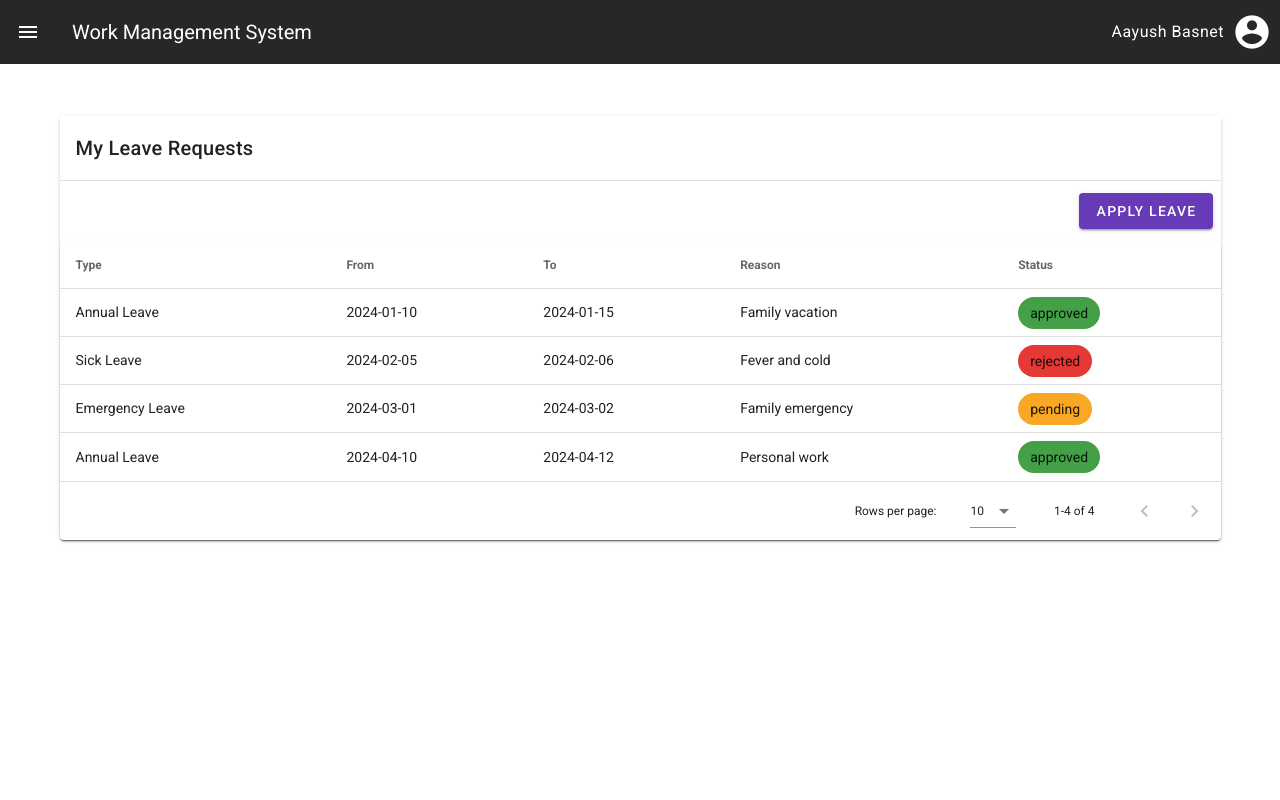
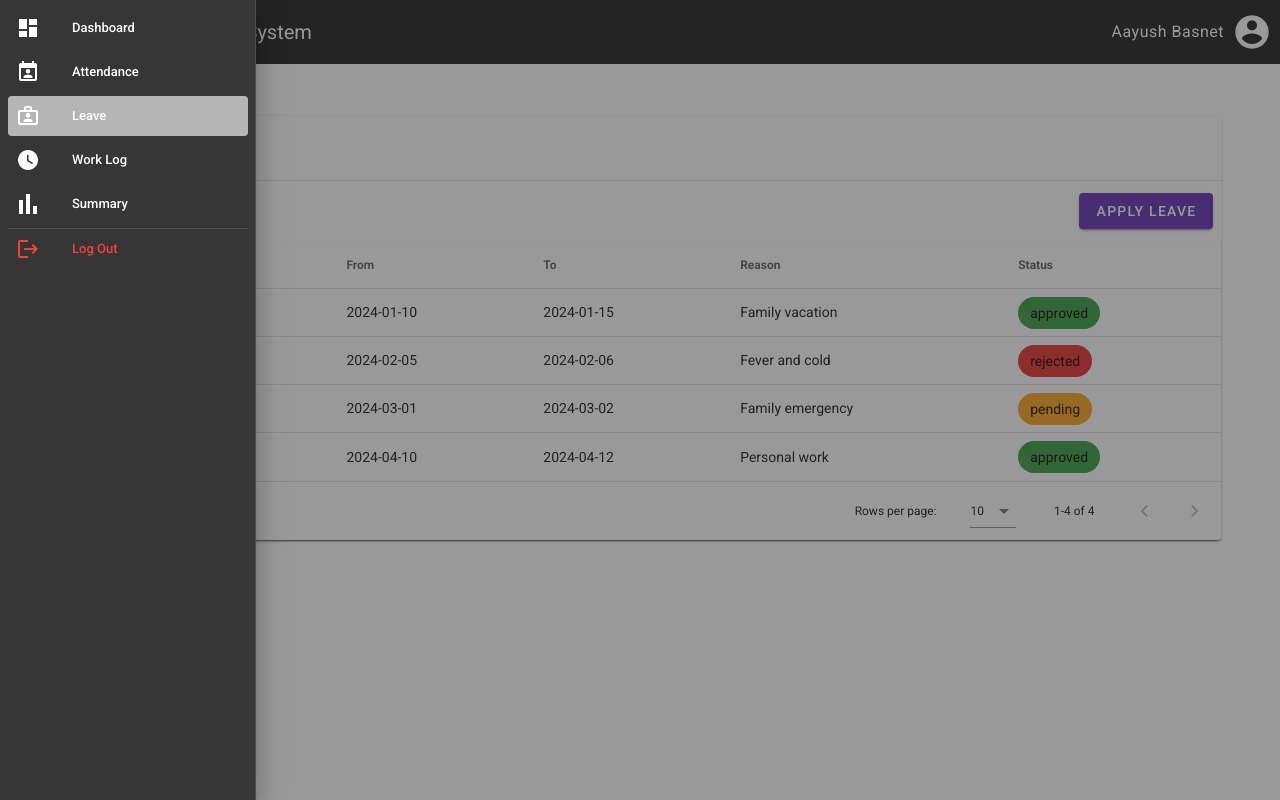
Before and after one commit to aayush11223/work_management_system, a Vue app: page /leave in a window 1280 px wide. Both pictures are taken after a click on the button 28 px from the left and 32 px from the top of the page. Built offline with nearby package versions, Linux system fonts and the light colour scheme.

Commit message:
app bar and navigation drawer has been seggregated

```diff
--- a/src/components/common/AppBar.vue
+++ b/src/components/common/AppBar.vue
@@ -1,7 +1,7 @@
 <template>
   <div>
     <v-app-bar dark flat>
-      <v-app-bar-nav-icon @click="drawer = true"></v-app-bar-nav-icon>
+      <v-app-bar-nav-icon @click="toggleNav"></v-app-bar-nav-icon>
 
       <v-toolbar-title>{{ title }}</v-toolbar-title>
 
@@ -19,6 +19,9 @@
 <script>
 export default {
   props: {
+    drawer: {
+      type: Boolean,
+    },
     title: {
       type: String,
     },
@@ -26,6 +29,11 @@ export default {
       type: String,
     },
   },
+  methods: {
+    toggleNav() {
+      this.$emit("enable", !this.drawer);
+    },
+  },
 };
 </script>
 
--- /dev/null
+++ b/src/components/common/NavigationDrawer.vue
@@ -0,0 +1,74 @@
+<template>
+  <div>
+    <v-navigation-drawer v-model="drawerValue" dark absolute temporary>
+      <v-list nav dense>
+        <v-list-item-group active-class="grey darken-1--text text--accent-4">
+          <v-list-item
+            v-for="(item, index) in menuItems"
+            :key="index"
+            :to="item.route"
+          >
+            <!-- Makes :to, item behave like router link. -->
+
+            <v-list-item-icon>
+              <v-icon>
+                {{ item.icon }}
+              </v-icon>
+            </v-list-item-icon>
+
+            <v-list-item-title>
+              {{ item.title }}
+            </v-list-item-title>
+          </v-list-item>
+
+          <v-divider></v-divider>
+
+          <!-- logout part -->
+          <v-list-item to="/login" class="red--text">
+            <v-list-item-icon>
+              <v-icon class="red--text"> mdi-logout </v-icon>
+            </v-list-item-icon>
+
+            <v-list-item-title> Log Out </v-list-item-title>
+          </v-list-item>
+        </v-list-item-group>
+      </v-list>
+    </v-navigation-drawer>
+  </div>
+</template>
+
+<script>
+export default {
+  props: {
+    drawer: {
+      type: Boolean,
+    },
+    group: {
+      type: Boolean,
+      default: null,
+    },
+    menuItems: {
+      type: Array,
+    },
+  },
+  computed: {
+    drawerValue: {
+      get() {
+        return this.drawer;
+      },
+      set(newValue) {
+        return this.$emit("toggle", newValue);
+      },
+    },
+  },
+
+  methods: {
+    enableIt() {
+      this.$emit("enableNavDrawer");
+    },
+  },
+};
+</script>
+
+<style lang="scss" scoped>
+</style>
--- a/src/layouts/EmployeeLayout.vue
+++ b/src/layouts/EmployeeLayout.vue
@@ -1,43 +1,17 @@
 <template >
   <div>
-    <AppBar :title="title" :name="name" />
-    <v-navigation-drawer v-model="drawer" dark absolute temporary>
-      <v-list nav dense>
-        <v-list-item-group
-          v-model="group"
-          active-class="grey darken-1--text text--accent-4"
-        >
-          <v-list-item
-            v-for="(item, index) in menuItems"
-            :key="index"
-            :to="item.route"
-          >
-            <!-- Makes :to, item behave like router link. -->
-
-            <v-list-item-icon>
-              <v-icon>
-                {{ item.icon }}
-              </v-icon>
-            </v-list-item-icon>
-
-            <v-list-item-title>
-              {{ item.title }}
-            </v-list-item-title>
-          </v-list-item>
-
-          <v-divider></v-divider>
-
-          <!-- logout part -->
-          <v-list-item to="/login" class="red--text">
-            <v-list-item-icon>
-              <v-icon class="red--text"> mdi-logout </v-icon>
-            </v-list-item-icon>
-
-            <v-list-item-title> Log Out </v-list-item-title>
-          </v-list-item>
-        </v-list-item-group>
-      </v-list>
-    </v-navigation-drawer>
+    <AppBar
+      :drawer="drawer"
+      @enable="enableDrawer"
+      :title="title"
+      :name="name"
+    />
+    <NavigationDrawer
+      :drawer="drawer"
+      :group="group"
+      :menuItems="menuItems"
+      @toggle="enableDrawer"
+    />
 
     <v-container>
       <v-card auto class="mt-10">
@@ -49,15 +23,22 @@
 
 <script>
 import AppBar from "@/components/common/AppBar.vue";
+import NavigationDrawer from "@/components/common/NavigationDrawer.vue";
 export default {
   components: {
     AppBar,
+    NavigationDrawer,
   },
 
   data() {
     return {
+      dialog: false,
+
+      //AppBar data
       title: "Work Management System",
       name: "Aayush Basnet",
+
+      //NavigationDrawer data
       drawer: false,
       group: null,
 
@@ -90,5 +71,11 @@ export default {
       ],
     };
   },
+
+  methods: {
+    enableDrawer(value) {
+      this.drawer = value;
+    },
+  },
 };
 </script>
```
